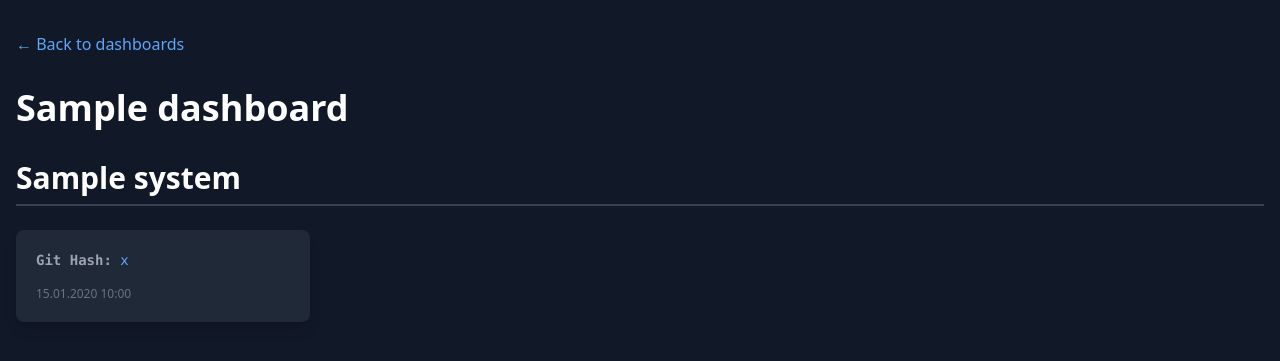
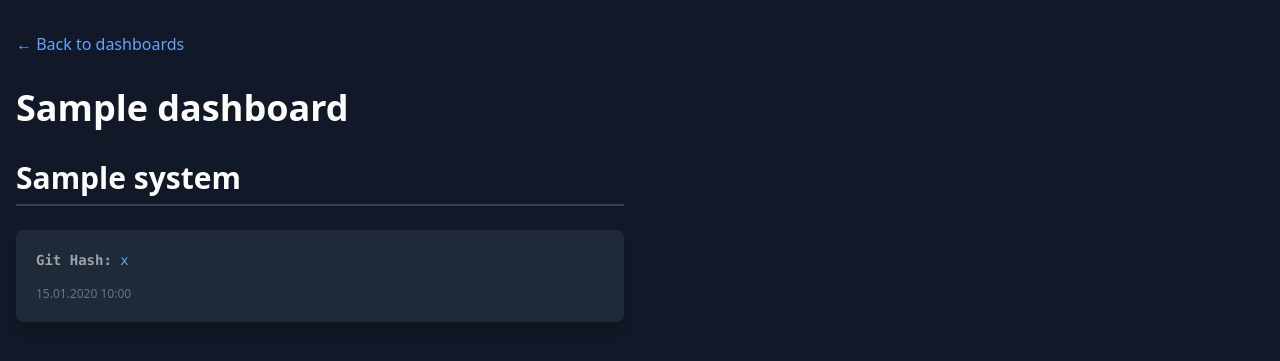
Before and after one commit to samuelbr/deployboard, a Django app: a page that uses main/templates/main/dashboard_detail.html in a window 1280 px wide. Shown: the top 361 px of the page. Run offline with Django 5.2, Linux system fonts and the light colour scheme; tables that the repository leaves empty hold one stand-in row (values such as "Sample post").

Commit message:
feat: Zavedenie rozloženia systémov ako poolov
Táto zmena upravuje vizuál detailu dashboardu tak, aby sa systémy zobrazovali vedľa seba ako stĺpce (pooly) a nasadenia v rámci každého systému pod sebou.

- Aktualizuje šablónu `dashboard_detail.html` s novým rozložením pomocou CSS grid.
- Zabezpečuje, že nasadenia sú zobrazené ako vertikálne usporiadané karty v rámci každého systému.

```diff
--- a/main/templates/main/dashboard_detail.html
+++ b/main/templates/main/dashboard_detail.html
@@ -8,14 +8,14 @@
     </div>
     <h1 class="text-4xl font-bold mb-8">{{ dashboard.name }}</h1>
 
-    <div class="space-y-12">
+    <div class="grid grid-cols-1 md:grid-cols-2 lg:grid-cols-{{ systems|length|default:1 }} gap-8">
         {% for system in systems %}
             <div>
                 <h2 class="text-3xl font-bold text-white mb-6 border-b-2 border-gray-700 pb-2">{{ system.name }}</h2>
                 {% if system.deployments.all %}
-                    <div class="grid grid-cols-1 md:grid-cols-2 lg:grid-cols-3 xl:grid-cols-4 gap-6">
+                    <div class="space-y-4">
                         {% for deployment in system.deployments.all %}
-                            <div class="bg-gray-800 rounded-lg shadow-lg p-5 flex flex-col justify-between">
+                            <div class="bg-gray-800 rounded-lg shadow-lg p-5">
                                 <div>
                                     <p class="text-gray-400 font-mono text-sm">
                                         <strong>Git Hash:</strong>
```
